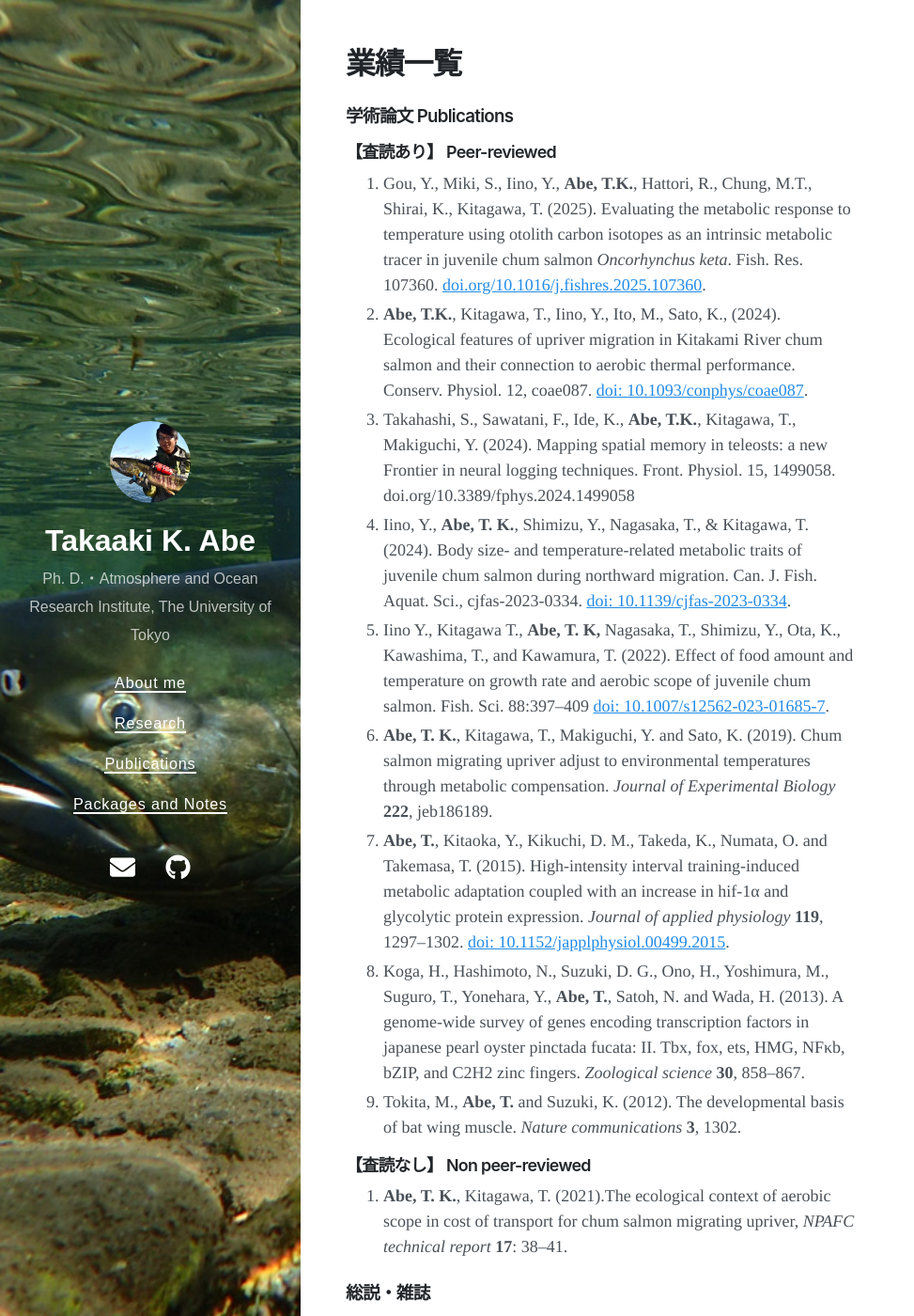
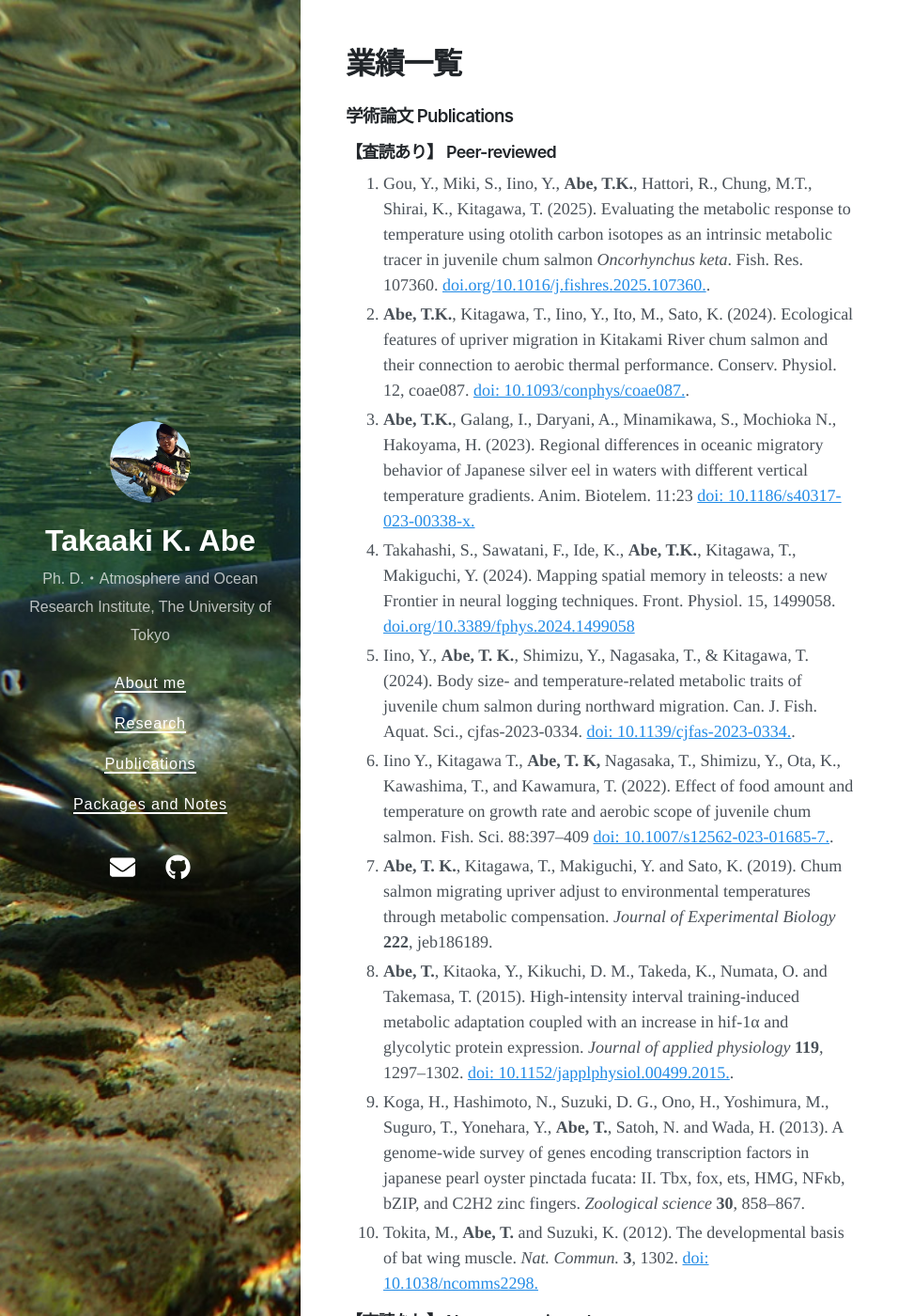
Before and after one commit to Takaaki-K-Abe/Takaaki-K-Abe.github.io, a Jekyll site: the page built from publications.md, in a window 1280 px wide and 1400 px high. Shown: the whole window at 94% size, without its empty margins (0-973 px from the left). Built offline with Jekyll 4.4.1, drawn with Linux system fonts in a browser that asks for light colours; nearby versions of some CDN libraries.

Commit message:
Update publications.md

```diff
--- a/publications.md
+++ b/publications.md
@@ -10,21 +10,22 @@ title: 業績一覧
 
 <!-- 1. **Abe, T.K.**, Fuke, M., Fujioka, K. Noda, T., Irino, H., Kitadani, Y., Fukuda, H., Svendsen, M.B.S, Steffensen, J.F., Kitagawa,T. (2025). Juvenile-specific high heat production contributes to the initial step of endothermic development in Pacific bluefin tuna. Front. Physiol. (in press) -->
 <!-- 2. Makiguchi, Y., **Abe, T.K.**, Ichimura, M. (2025). Novel insights into sex-specific differences in heart rate variability and autonomic nervous system regulation during spawning behavior in chum salmon (*Oncorhynchus keta*) revealed by re-analysis of ECG logger data. Front. Physiol. (in press) -->
-3. Gou, Y., Miki, S., Iino, Y., **Abe, T.K.**, Hattori, R., Chung, M.T., Shirai, K., Kitagawa, T. (2025). Evaluating the metabolic response to temperature using otolith carbon isotopes as an intrinsic metabolic tracer in juvenile chum salmon *Oncorhynchus keta*. Fish. Res. 107360. [doi.org/10.1016/j.fishres.2025.107360](https://doi.org/10.1016/j.fishres.2025.107360).
-4. **Abe, T.K.**, Kitagawa, T., Iino, Y., Ito, M., Sato, K., (2024). Ecological features of upriver migration in Kitakami River chum salmon and their connection to aerobic thermal performance. Conserv. Physiol. 12, coae087. [doi: 10.1093/conphys/coae087](https://doi.org/10.1093/conphys/coae087).
-5. Takahashi, S., Sawatani, F., Ide, K., **Abe, T.K.**, Kitagawa, T., Makiguchi, Y. (2024). Mapping spatial memory in teleosts: a new Frontier in neural logging techniques. Front. Physiol. 15, 1499058. doi.org/10.3389/fphys.2024.1499058
-6. Iino, Y., **Abe, T. K.**, Shimizu, Y., Nagasaka, T., & Kitagawa, T. (2024). Body size- and temperature-related metabolic traits of juvenile chum salmon during northward migration. Can. J. Fish. Aquat. Sci., cjfas-2023-0334. [doi: 10.1139/cjfas-2023-0334](https://doi.org/10.1139/cjfas-2023-0334).
-7. Iino Y., Kitagawa T., **Abe, T. K,** Nagasaka, T., Shimizu, Y., Ota, K., Kawashima, T., and Kawamura, T. (2022).
-   Effect of food amount and temperature on growth rate and aerobic scope of juvenile chum salmon. Fish. Sci. 88:397--409 [doi: 10.1007/s12562-023-01685-7](https://doi.org/10.1007/s12562-023-01685-7).
-8. **Abe, T. K.**, Kitagawa, T., Makiguchi, Y. and Sato, K. (2019). Chum salmon migrating upriver adjust to environmental temperatures through metabolic compensation. *Journal of Experimental Biology* **222**, jeb186189.
-9. **Abe, T.**, Kitaoka, Y., Kikuchi, D. M., Takeda, K., Numata, O. and Takemasa, T. (2015). High-intensity interval training-induced metabolic adaptation coupled with an increase in hif-1α and glycolytic protein expression. *Journal of applied physiology* **119**, 1297–1302. [doi: 10.1152/japplphysiol.00499.2015](https://doi.org/10.1152/japplphysiol.00499.2015).
-10. Koga, H., Hashimoto, N., Suzuki, D. G., Ono, H., Yoshimura, M., Suguro, T., Yonehara, Y., **Abe, T.**, Satoh, N. and Wada, H. (2013). A genome-wide survey of genes encoding transcription factors in japanese pearl oyster pinctada fucata: II. Tbx, fox, ets, HMG, NFκb, bZIP, and C2H2 zinc fingers. *Zoological science* **30**, 858–867.
-11. Tokita, M., **Abe, T.** and Suzuki, K. (2012). The developmental basis of bat wing muscle. *Nature communications* **3**, 1302.
+3. Gou, Y., Miki, S., Iino, Y., **Abe, T.K.**, Hattori, R., Chung, M.T., Shirai, K., Kitagawa, T. (2025). Evaluating the metabolic response to temperature using otolith carbon isotopes as an intrinsic metabolic tracer in juvenile chum salmon *Oncorhynchus keta*. Fish. Res. 107360. [doi.org/10.1016/j.fishres.2025.107360.](https://doi.org/10.1016/j.fishres.2025.107360).
+4. **Abe, T.K.**, Kitagawa, T., Iino, Y., Ito, M., Sato, K. (2024). Ecological features of upriver migration in Kitakami River chum salmon and their connection to aerobic thermal performance. Conserv. Physiol. 12, coae087. [doi: 10.1093/conphys/coae087.](https://doi.org/10.1093/conphys/coae087).
+5. **Abe, T.K.**, Galang, I., Daryani, A., Minamikawa, S., Mochioka N., Hakoyama, H. (2023). Regional differences in oceanic migratory behavior of Japanese silver eel in waters with different vertical temperature gradients. Anim. Biotelem. 11:23 [doi: 10.1186/s40317-023-00338-x.](https://doi.org/10.1186/s40317-023-00338-x)
+6. Takahashi, S., Sawatani, F., Ide, K., **Abe, T.K.**, Kitagawa, T., Makiguchi, Y. (2024). Mapping spatial memory in teleosts: a new Frontier in neural logging techniques. Front. Physiol. 15, 1499058. [doi.org/10.3389/fphys.2024.1499058](https://doi.org/10.3389/fphys.2024.1499058)
+7. Iino, Y., **Abe, T. K.**, Shimizu, Y., Nagasaka, T., & Kitagawa, T. (2024). Body size- and temperature-related metabolic traits of juvenile chum salmon during northward migration. Can. J. Fish. Aquat. Sci., cjfas-2023-0334. [doi: 10.1139/cjfas-2023-0334.](https://doi.org/10.1139/cjfas-2023-0334).
+8. Iino Y., Kitagawa T., **Abe, T. K,** Nagasaka, T., Shimizu, Y., Ota, K., Kawashima, T., and Kawamura, T. (2022).
+   Effect of food amount and temperature on growth rate and aerobic scope of juvenile chum salmon. Fish. Sci. 88:397--409 [doi: 10.1007/s12562-023-01685-7.](https://doi.org/10.1007/s12562-023-01685-7).
+9. **Abe, T. K.**, Kitagawa, T., Makiguchi, Y. and Sato, K. (2019). Chum salmon migrating upriver adjust to environmental temperatures through metabolic compensation. *Journal of Experimental Biology* **222**, jeb186189.
+10. **Abe, T.**, Kitaoka, Y., Kikuchi, D. M., Takeda, K., Numata, O. and Takemasa, T. (2015). High-intensity interval training-induced metabolic adaptation coupled with an increase in hif-1α and glycolytic protein expression. *Journal of applied physiology* **119**, 1297–1302. [doi: 10.1152/japplphysiol.00499.2015.](https://doi.org/10.1152/japplphysiol.00499.2015).
+11. Koga, H., Hashimoto, N., Suzuki, D. G., Ono, H., Yoshimura, M., Suguro, T., Yonehara, Y., **Abe, T.**, Satoh, N. and Wada, H. (2013). A genome-wide survey of genes encoding transcription factors in japanese pearl oyster pinctada fucata: II. Tbx, fox, ets, HMG, NFκb, bZIP, and C2H2 zinc fingers. *Zoological science* **30**, 858–867.
+12. Tokita, M., **Abe, T.** and Suzuki, K. (2012). The developmental basis of bat wing muscle. *Nat. Commun.* **3**, 1302. [doi: 10.1038/ncomms2298.](https://doi.org/10.1038/ncomms2298)
 
 
 #### 【査読なし】 Non peer-reviewed
 
-1. **Abe, T. K.**, Kitagawa, T. (2021).The ecological context of aerobic scope in cost of transport for chum salmon migrating upriver, *NPAFC technical report* **17**: 38--41.
+1. **Abe, T. K.**, Kitagawa, T. (2021).The ecological context of aerobic scope in cost of transport for chum salmon migrating upriver, *NPAFC tec. rep.* **17**: 38--41.
 
 ### 総説・雑誌
 
```
